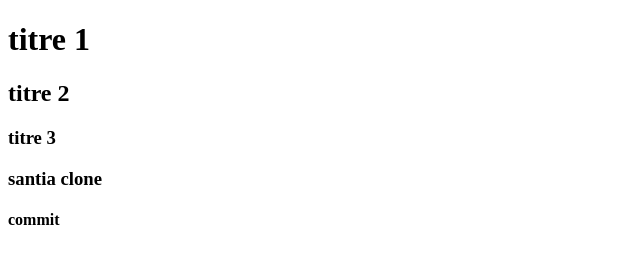
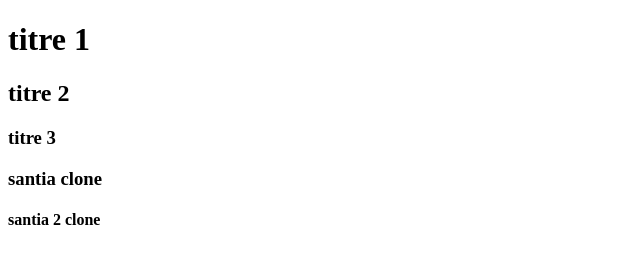
Before and after one commit to Santia14/CoursGithub, a plain HTML site: page index.html in a window 1280 px wide. Shown: the full height of the page, 0-640 px from the left. Drawn offline with Linux system fonts and the light colour scheme.

Commit message:
commit 2

```diff
--- a/index.html
+++ b/index.html
@@ -10,6 +10,6 @@
     <h2>titre 2</h2>
     <h3>titre 3</h3>
     <h3>santia clone </h3>
-    <h4>commit </h4>
+    <h4>santia 2 clone </h4>
 </body>
 </html>
```
